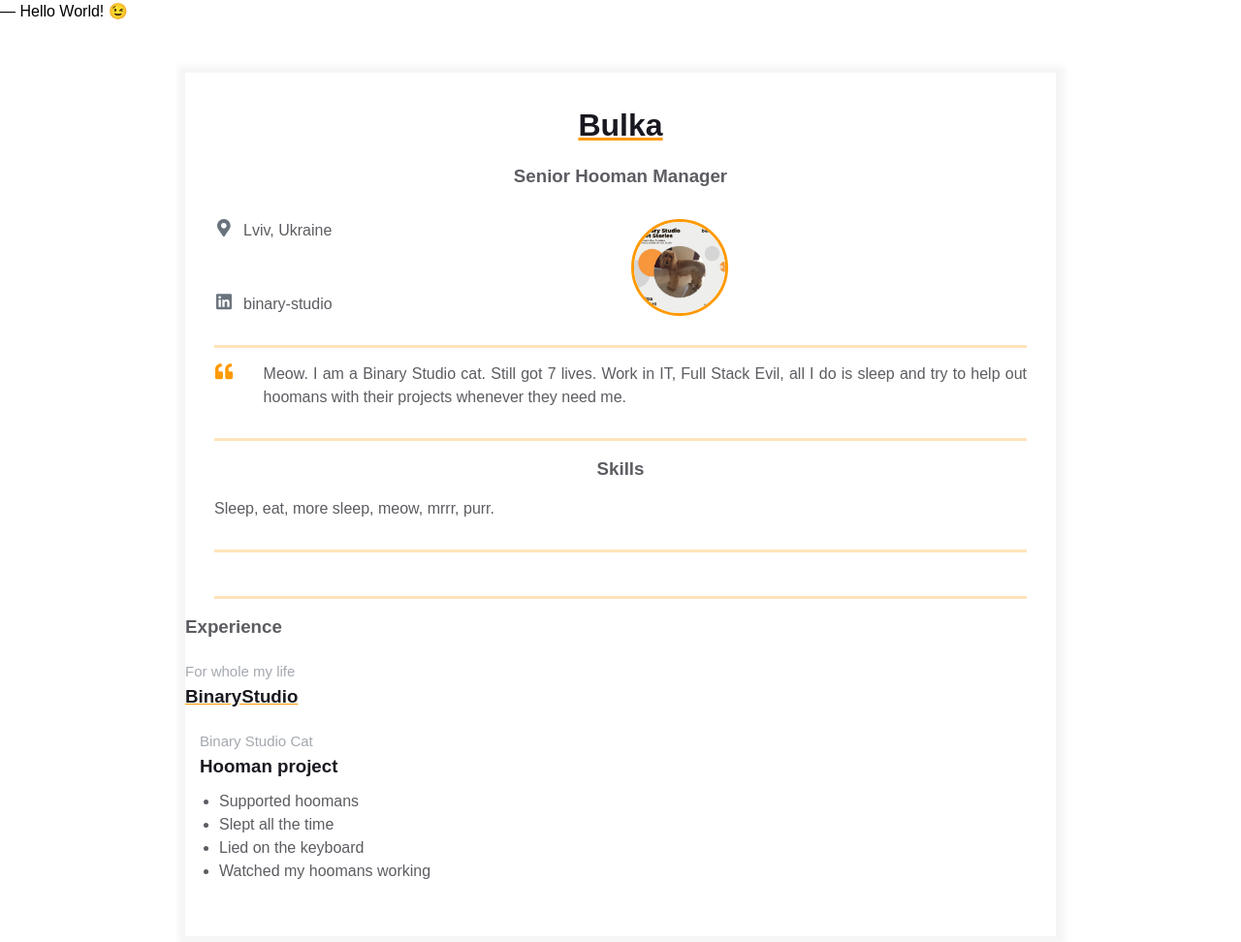
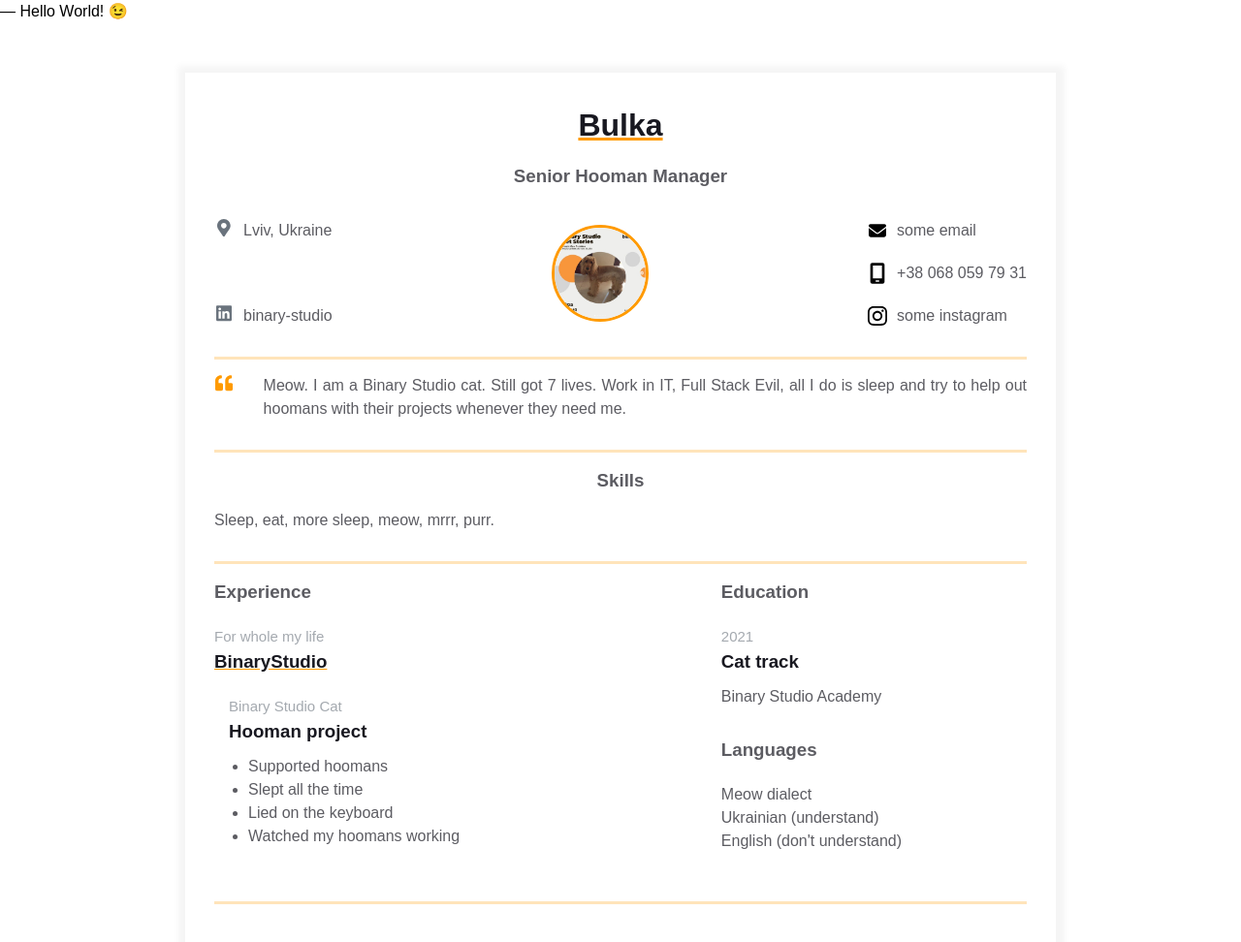
Before and after one commit to MashaVozniuk/homepage, a plain HTML site: page index.htm in a window 1280 px wide. Shown: the whole page at 97% size. Drawn offline with Linux system fonts and the light colour scheme.

Commit message:
add icons

```diff
--- a/index.htm
+++ b/index.htm
@@ -43,7 +43,26 @@
                   <img class="contact-info__avatar" src="assets/bulka-dog.jpg" alt="Avatar">
                 </div>
 
-                <div class="contact-info__block"></div>
+                <div class="contact-info__block">
+                    <a href="" rel="author" class="contact-info__item">
+                        <div class="contact-info__item-icon-wrapper">
+                            <svg style='width: 18px' xmlns="http://www.w3.org/2000/svg" viewBox="0 0 512 512"><!--! Font Awesome Pro 6.1.1 by @fontawesome - https://fontawesome.com License - https://fontawesome.com/license (Commercial License) Copyright 2022 Fonticons, Inc. --><path d="M464 64C490.5 64 512 85.49 512 112C512 127.1 504.9 141.3 492.8 150.4L275.2 313.6C263.8 322.1 248.2 322.1 236.8 313.6L19.2 150.4C7.113 141.3 0 127.1 0 112C0 85.49 21.49 64 48 64H464zM217.6 339.2C240.4 356.3 271.6 356.3 294.4 339.2L512 176V384C512 419.3 483.3 448 448 448H64C28.65 448 0 419.3 0 384V176L217.6 339.2z"/></svg>
+                        </div>
+                        <span>some email</span>
+                      </a>
+                      <a href="" rel="author" class="contact-info__item">
+                        <div class="contact-info__item-icon-wrapper">
+                            <svg style='width: 16px' xmlns="http://www.w3.org/2000/svg" viewBox="0 0 384 512"><!--! Font Awesome Pro 6.1.1 by @fontawesome - https://fontawesome.com License - https://fontawesome.com/license (Commercial License) Copyright 2022 Fonticons, Inc. --><path d="M320 0H64C37.5 0 16 21.5 16 48v416C16 490.5 37.5 512 64 512h256c26.5 0 48-21.5 48-48v-416C368 21.5 346.5 0 320 0zM240 447.1C240 456.8 232.8 464 224 464H159.1C151.2 464 144 456.8 144 448S151.2 432 160 432h64C232.8 432 240 439.2 240 447.1zM304 384h-224V64h224V384z"/></svg>
+                        </div>
+                        <span>+38 068 059 79 31</span>
+                      </a>
+                      <a href="" rel="author" class="contact-info__item">
+                        <div class="contact-info__item-icon-wrapper">
+                            <svg xmlns="http://www.w3.org/2000/svg" viewBox="0 0 448 512"><!--! Font Awesome Pro 6.1.1 by @fontawesome - https://fontawesome.com License - https://fontawesome.com/license (Commercial License) Copyright 2022 Fonticons, Inc. --><path d="M224.1 141c-63.6 0-114.9 51.3-114.9 114.9s51.3 114.9 114.9 114.9S339 319.5 339 255.9 287.7 141 224.1 141zm0 189.6c-41.1 0-74.7-33.5-74.7-74.7s33.5-74.7 74.7-74.7 74.7 33.5 74.7 74.7-33.6 74.7-74.7 74.7zm146.4-194.3c0 14.9-12 26.8-26.8 26.8-14.9 0-26.8-12-26.8-26.8s12-26.8 26.8-26.8 26.8 12 26.8 26.8zm76.1 27.2c-1.7-35.9-9.9-67.7-36.2-93.9-26.2-26.2-58-34.4-93.9-36.2-37-2.1-147.9-2.1-184.9 0-35.8 1.7-67.6 9.9-93.9 36.1s-34.4 58-36.2 93.9c-2.1 37-2.1 147.9 0 184.9 1.7 35.9 9.9 67.7 36.2 93.9s58 34.4 93.9 36.2c37 2.1 147.9 2.1 184.9 0 35.9-1.7 67.7-9.9 93.9-36.2 26.2-26.2 34.4-58 36.2-93.9 2.1-37 2.1-147.8 0-184.8zM398.8 388c-7.8 19.6-22.9 34.7-42.6 42.6-29.5 11.7-99.5 9-132.1 9s-102.7 2.6-132.1-9c-19.6-7.8-34.7-22.9-42.6-42.6-11.7-29.5-9-99.5-9-132.1s-2.6-102.7 9-132.1c7.8-19.6 22.9-34.7 42.6-42.6 29.5-11.7 99.5-9 132.1-9s102.7-2.6 132.1 9c19.6 7.8 34.7 22.9 42.6 42.6 11.7 29.5 9 99.5 9 132.1s2.7 102.7-9 132.1z"/></svg>
+                        </div>
+                        <span>some instagram</span>
+                      </a>
+                </div>
               </div>
             </div>
           </div>
@@ -77,12 +96,6 @@
             <div class="resume__block">
               <div class="main-info fh">
 
-                <div class="experiences"></div>
-
-                <div class="additional-info fv"></div>
-              </div>
-            </div>
-          </div>
                 <div class="experiences">
                     <h3 class="experiences__header">Experience</h3>
                     <div class="experiences__company">
@@ -103,6 +116,33 @@
                       </div>
                     </div>
                   </div>
+
+                  <div class="additional-info fv">
+                    <div class="additional-info__education">
+                      <h3 class="additional-info__education-header">Education</h3>
+                      <div class="additional-info__education-university">
+                        <span class="additional-info__education-university-durability">2021</span>
+                        <h3 class="additional-info__education-university-speciality">Cat track</h3>
+                        <p class="additional-info__education-university-name">Binary Studio Academy</p>
+                      </div>
+                    </div>
+
+                    <div class="additional-info__languages">
+                      <h3 class="additional-info__languages-header">Languages</h3>
+                      <p class="additional-info__languages-item">
+                        Meow dialect
+                      </p>
+                      <p class="additional-info__languages-item">
+                        Ukrainian (understand)
+                      </p>
+                      <p class="additional-info__languages-item">
+                        English (don't understand)
+                      </p>
+                    </div>
+                  </div>
+              </div>
+            </div>
+          </div>
         </div>
       </main>
   </body>
```
Lines whose indentation alone changed are shown as unchanged.
